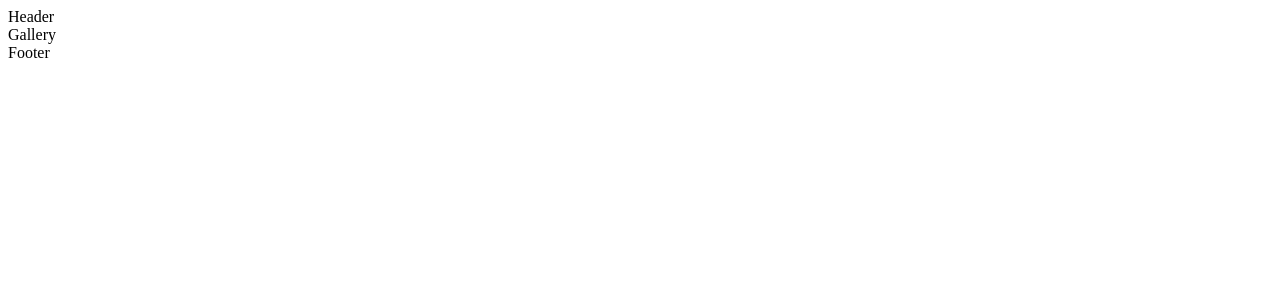
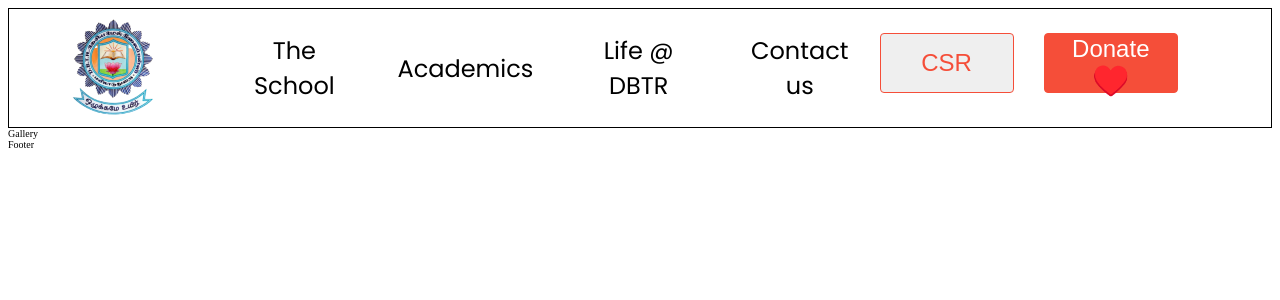
Before and after one commit to rishabh-in/School-Webapge, a React (Vite) app in the folder client/: page / in a window 1280 px wide. Shown: the top 300 px of the page. Built offline with nearby package versions, Linux system fonts and the light colour scheme.

Commit message:
Header styling

```diff
--- a/client/App.js
+++ b/client/App.js
@@ -2,6 +2,7 @@ import React from 'react';
 import { Outlet } from 'react-router-dom';
 import Header from './Components/Common/Header';
 import Footer from './Components/Common/Footer';
+import './styles/common.css'
 
 const App = () => {
   return (
--- a/client/AppRouter.js
+++ b/client/AppRouter.js
@@ -6,7 +6,6 @@ import About from "./Pages/About";
 import Academics from "./Pages/Academics";
 import App from "./App";
 import Contact from "./Pages/Contact";
-
 const appRouter = createBrowserRouter([
   {
     path: "/",
@@ -27,6 +26,9 @@ const appRouter = createBrowserRouter([
       {
         path: "contact",
         element: <Contact />
+      },
+      {
+        path: "public/logo.png",
       }
     ],
     errorElement: <Error />
--- a/client/Components/Common/Header.js
+++ b/client/Components/Common/Header.js
@@ -1,6 +1,26 @@
+import '../../styles/header.css';
+import logo from '../../public/static/logo.png'
+
 const Header = () => {
   return (
-    <div>Header</div>
+    <div className='header-container-wrapper'>
+      <div className="header-container">
+        <div className="logo-container">
+          <img src={logo}  alt='logo-png'/>
+        </div>
+        <div className="menu-items-container">
+          <ul>
+            <li>The School</li>
+            <li>Academics</li>
+            <li>Life @ DBTR</li>
+            <li>Contact us</li>
+            <button className='btn-csr'>csr</button>
+            <button className='btn-donate'>Donate <span className="heart">♥️</span></button>
+          </ul>
+
+        </div>
+      </div>
+    </div>
   )
 }
 
--- /dev/null
+++ b/client/styles/common.css
@@ -0,0 +1,13 @@
+:root {
+  --primary-color: #F54E39;
+  --header-font-size: calc(1.5rem + 0.8vw);
+}
+
+* {
+  box-sizing: border-box;
+  font-size: 10px;
+}
+
+.header-fonts {
+  font-size: 2.4rem;
+}
--- /dev/null
+++ b/client/styles/header.css
@@ -0,0 +1,68 @@
+@import url('https://fonts.googleapis.com/css2?family=Poppins:ital,wght@0,100;0,200;0,300;0,400;0,500;0,600;0,700;0,800;0,900;1,100;1,200;1,300;1,400;1,500;1,600;1,700;1,800;1,900&display=swap');
+
+.header-container-wrapper {
+  width: 100%;
+  height: 12rem;
+  display: flex;
+  justify-content: center;
+  border: 0.2px solid black;
+}
+
+.header-container {
+  width: 90%;
+  display: flex;
+  justify-content: space-between;
+  align-items: center;
+}
+
+.logo-container {
+  width: 10%;
+}
+
+.logo-container > img {
+  width: 8.2rem;
+  height: 9.6rem;
+}
+
+.menu-items-container > ul  {
+  display: flex;
+}
+
+.menu-items-container > ul > li {
+  text-align: center;
+  list-style: none;
+  margin: auto 2.4rem;
+  font-size: 2.4rem;
+  font-family: "Poppins";
+  cursor: pointer;
+}
+
+.btn-csr {
+  width: 15.6rem;
+  height: 6rem;
+  font-size: 2.4rem;
+  color: var(--primary-color);
+  text-transform: uppercase;
+  border: 1.4px solid var(--primary-color);
+  border-radius: 0.4rem;
+}
+
+.btn-donate {
+  width: 15.6rem;
+  height: 6rem;
+  font-size: 2.4rem;
+  color: white;
+  background-color: var(--primary-color);
+  border: 1.4px solid var(--primary-color);
+  border-radius: 0.4rem;
+}
+
+.menu-items-container > ul > button {
+  margin-right: 3rem;
+  cursor: pointer;
+}
+
+.heart {
+  font-size: 3rem;
+  margin: 0rem 0.1rem;
+}
```
Also changed, not shown: client/public/static/logo.png (added).
